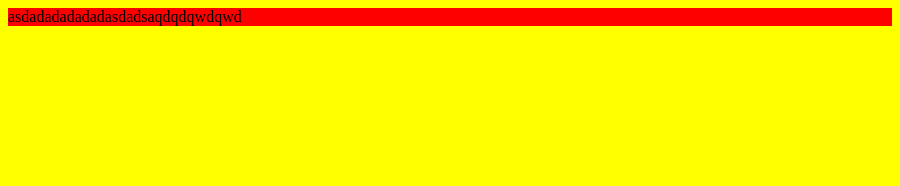
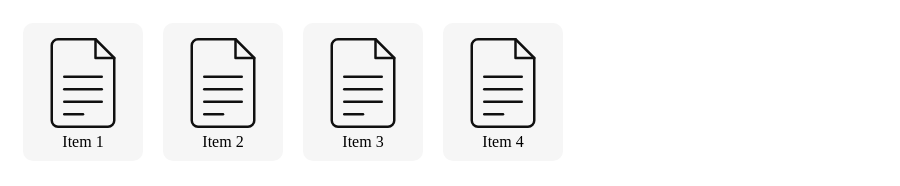
Before and after one commit to bleedcloudVIII/dataCloudFrontend, an Electron app: page src/locations/location.html in a window 900 px wide. Drawn offline with Linux system fonts and the light colour scheme.

Commit message:
блок с файлами

```diff
--- /dev/null
+++ b/src/locations/location.css
@@ -0,0 +1,25 @@
+#files_block {
+    padding-left: 15px;
+    padding-top: 15px;
+    display: flex;
+    flex-direction: row;
+    flex-wrap: wrap;
+}
+#files_block div {
+    background-color: #f6f6f6;
+    padding: 10px;
+    border-radius: 10px;
+    display: flex;
+    flex-direction: column;
+    align-items: center;
+    margin-right: 20px;
+    margin-bottom: 15px;
+}
+#files_block img {
+    width: 100px;
+    height: 100px;
+}
+
+#files_block span {
+
+}
--- a/src/locations/location.html
+++ b/src/locations/location.html
@@ -4,10 +4,10 @@
         <meta charset="UTF-8">
         <meta name="viewport" content="width=device-width, initial-scale=1.0">
         <title>Electron Tabs Example</title>
+        <link rel="stylesheet" href="location.css">
     </head>
-<body style="background-color: yellow; padding-bottom: 10%;">
-<div style="background-color: red">
-    asdadadadadadasdadsaqdqdqwdqwd
-</div>
+    <body>
+        <div id="files_block"></div>
+        <script src="render_files.js"></script>
     </body>
 </html>
--- /dev/null
+++ b/src/locations/render_files.js
@@ -0,0 +1,25 @@
+const files = ["Item 1", "Item 2", "Item 3", "Item 4"];
+
+function renderFiles(items) {
+    const filesList = document.getElementById("files_block");
+
+    filesList.innerHTML = "";
+
+    // Проходим по массиву и создаем элементы
+    items.forEach((item) => {
+        const file = document.createElement("div");
+        const image = document.createElement("img");
+        const text = document.createElement("span");
+
+        text.textContent = item;
+
+        image.src = "./../static/file.svg";
+
+
+        file.appendChild(image)
+        file.appendChild(text)
+        filesList.appendChild(file);
+    });
+}
+
+renderFiles(files);
--- a/src/locations/render_locations.js
+++ b/src/locations/render_locations.js
@@ -35,5 +35,6 @@ tabGroup.addTab({
 tabGroup.addTab({
     ...TabsOptions,
     title: "thrtgefe",
-    src: "./locations/location.html"
+    src: "./locations/location.html",
+
 });
```
Lines whose indentation alone changed are shown as unchanged.
